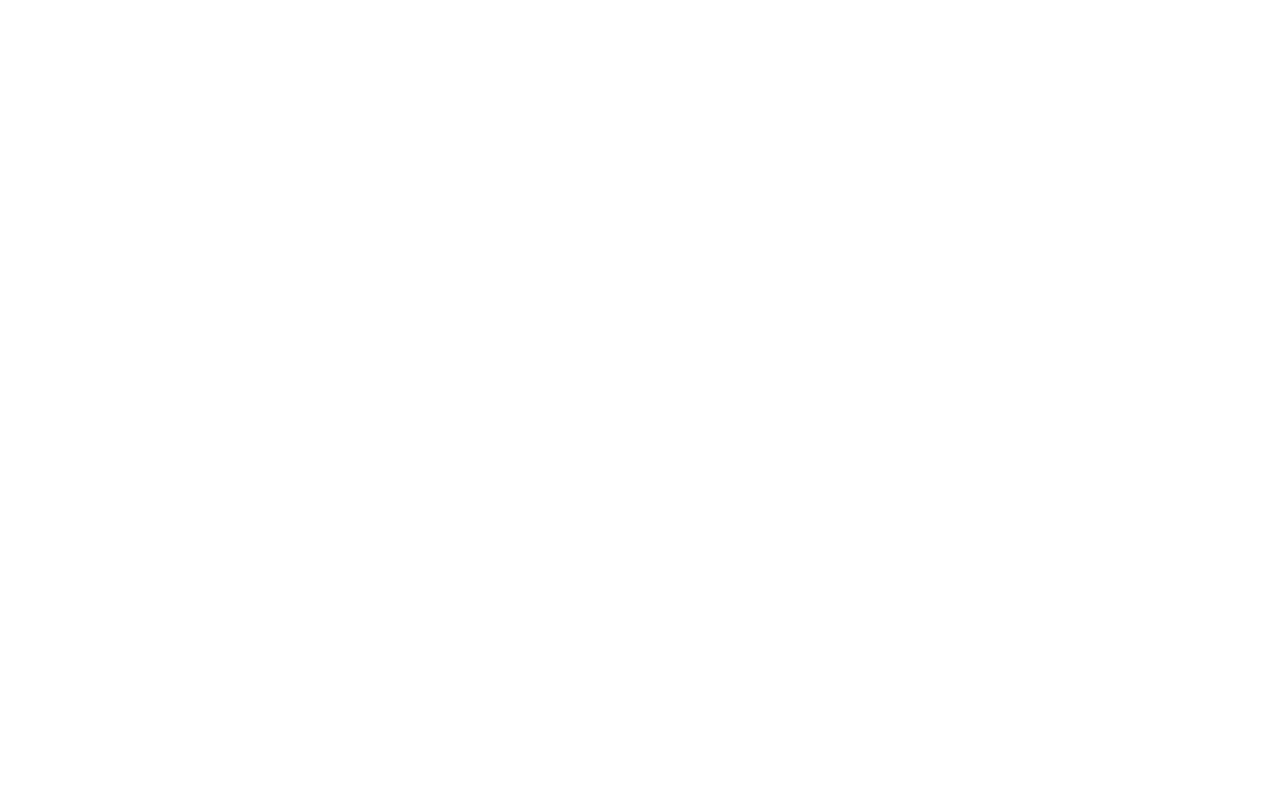
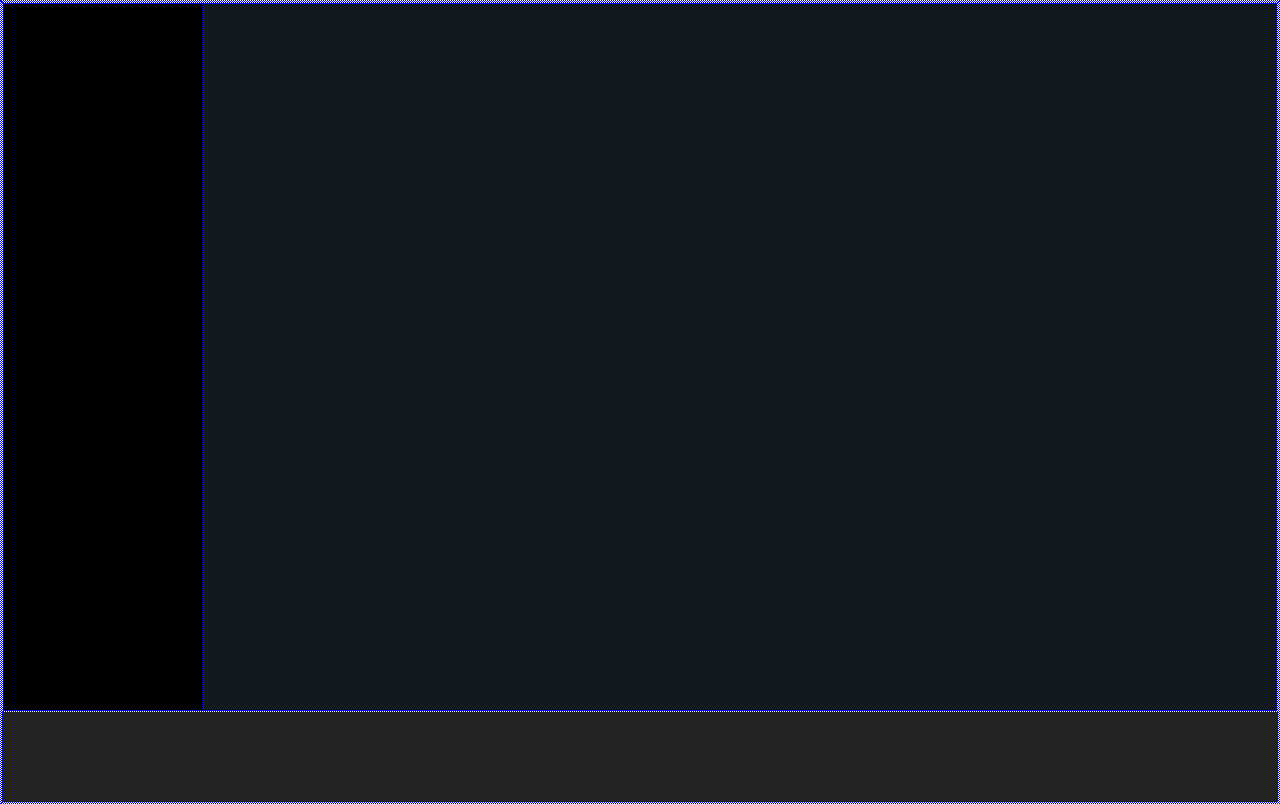
Before and after one commit to MaionePietro/html-css-spotifyweb, a plain HTML site: page index.html in a window 1280 px wide. Drawn offline with Linux system fonts and the light colour scheme.

Commit message:
FEAT main footer + STYLE

```diff
--- a/css/style.css
+++ b/css/style.css
@@ -0,0 +1,49 @@
+*{
+    margin: 0;
+    padding: 0;
+    box-sizing: border-box;
+    border: 1px dotted blue;
+}
+
+html{
+    font-family: 'Noto Sans JP', sans-serif;
+}
+
+img{
+    width: 100%;
+}
+
+ul,
+li{
+    list-style-type: none;
+}
+
+a{
+    text-decoration: none;
+    color: currentColor;
+}
+
+
+/* MAIN */
+main{
+    height: calc(100vh - 90px);
+    display: flex;
+}
+.section_nav{
+    background-color: black;
+    height: 100%;
+    width: 200px;
+}
+.section_main{
+    background-color: #14181F;
+    height: 100%;
+    width: calc(100% - 200px);
+}
+
+/* MAIN */
+
+
+footer{
+    background-color: #242424;
+    height: 90px;
+}
--- a/index.html
+++ b/index.html
@@ -8,6 +8,17 @@
     <link rel="stylesheet" href="./css/style.css">
 </head>
 <body>
+    <main>
+        <section class="section_nav">
 
+        </section>
+
+        <section class="section_main">
+
+        </section>
+    </main>
+    <footer>
+
+    </footer>
 </body>
 </html>
```
